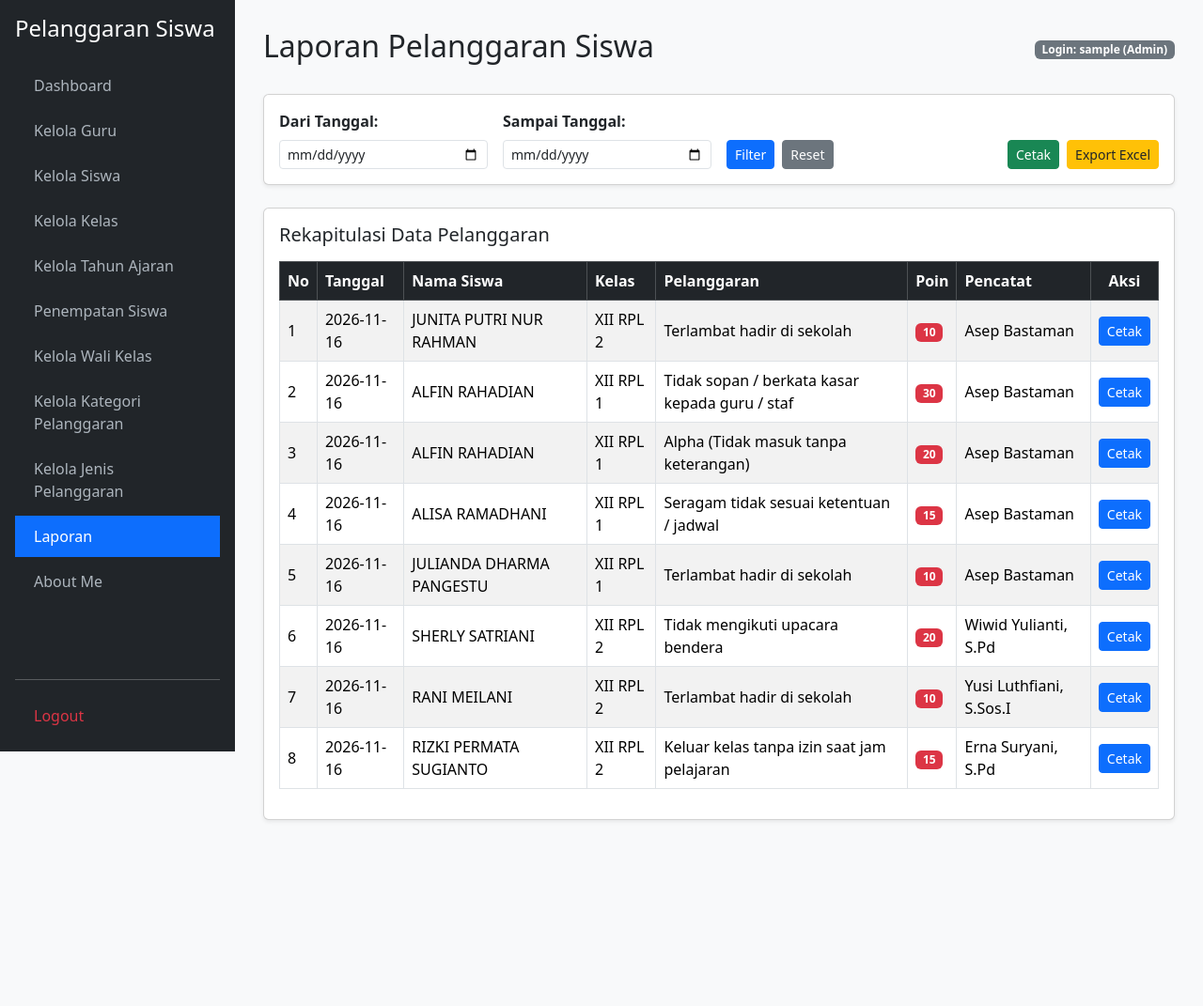
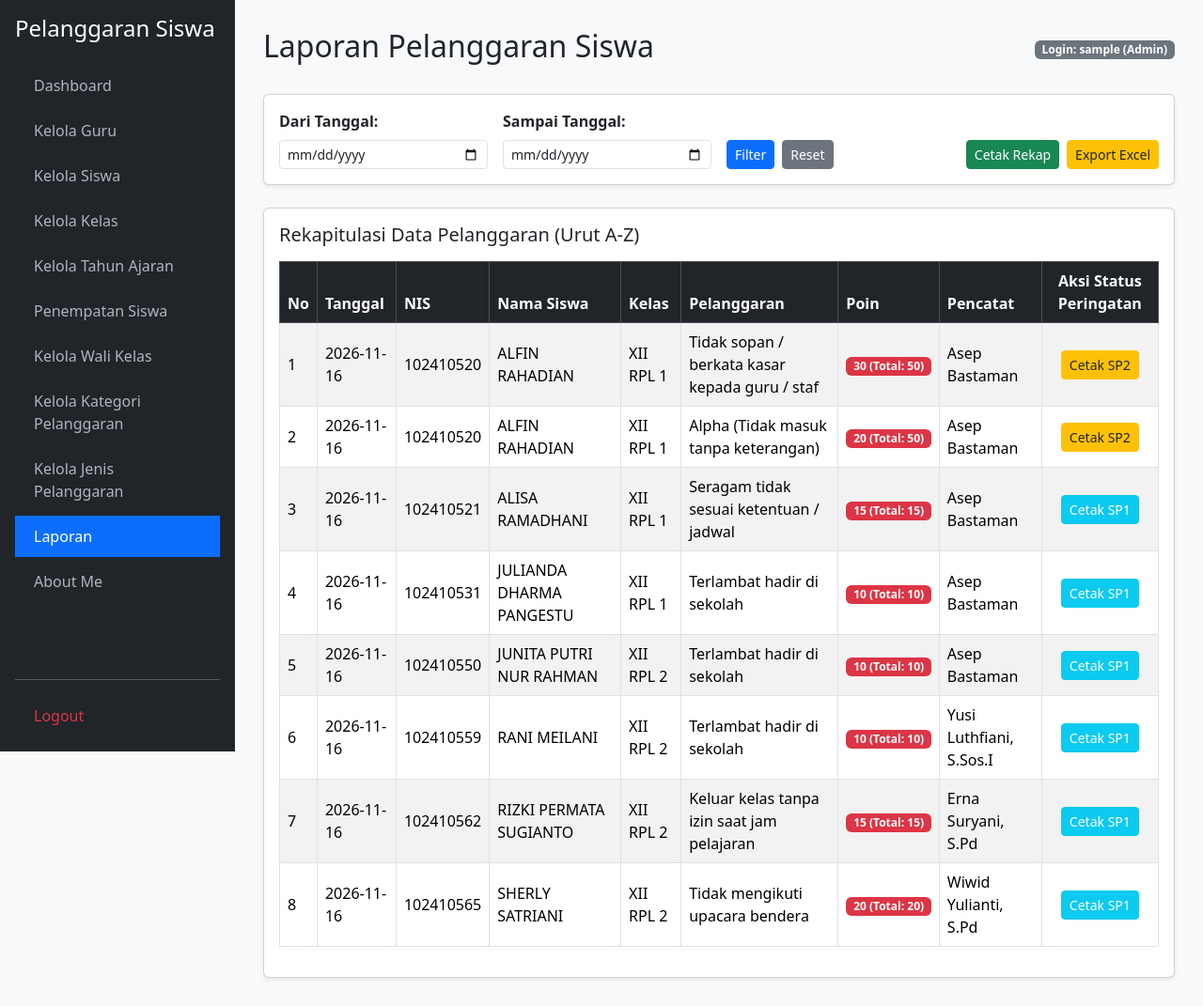
Before and after one commit to rijffput-a11y/ukk-2026, a PHP site: page /laporan.php in a window 1280 px wide. Shown: the whole page at 94% size. Before the commit the page ends 874 px from the top, so only its background shows below. Run offline with PHP 8.4, Linux system fonts and the light colour scheme; a user stored in the database is signed in; data comes from the database, SQL or seed files in the repository; both versions use the stored data as it was after the commit.

Commit message:
membenarkan cetak(sp) laporannya

```diff
--- a/laporan.php
+++ b/laporan.php
@@ -1,28 +1,19 @@
 <?php
 require_once 'koneksi.php';
 if (!isset($_SESSION['user_id'])) { header("Location: login.php"); exit(); }
-
-$role = $_SESSION['role'] ?? '';
-$user_id = $_SESSION['user_id'] ?? '';
+$role = $_SESSION['role'] ?? ''; $user_id = $_SESSION['user_id'] ?? '';
 $nama_user = $_SESSION['nama_user'] ?? $_SESSION['name'] ?? '';
 $is_wali_kelas = $_SESSION['is_wali_kelas'] ?? false;
-
-if ($role === 'guru' && !$is_wali_kelas) {
-    echo "<script>alert('Akses ditolak!'); window.location='dashboard.php';</script>";
-    exit();
-}
-
-$tgl_mulai = $_GET['tgl_mulai'] ?? '';
-$tgl_selesai = $_GET['tgl_selesai'] ?? '';
-$where_date = (!empty($tgl_mulai) && !empty($tgl_selesai)) ? "AND tanggal BETWEEN '".mysqli_real_escape_string($koneksi, $tgl_mulai)."' AND '".mysqli_real_escape_string($koneksi, $tgl_selesai)."'" : "";
-
+if ($role === 'guru' && !$is_wali_kelas) { echo "<script>alert('Akses ditolak!'); window.location='dashboard.php';</script>"; exit(); }
+$tgl_mulai = $_GET['tgl_mulai'] ?? ''; $tgl_selesai = $_GET['tgl_selesai'] ?? '';
+$where_date = (!empty($tgl_mulai) && !empty($tgl_selesai)) ? "AND p.tanggal BETWEEN '".mysqli_real_escape_string($koneksi, $tgl_mulai)."' AND '".mysqli_real_escape_string($koneksi, $tgl_selesai)."'" : "";
 if ($role === 'admin') {
-    $q_lap = mysqli_query($koneksi, "SELECT * FROM t_pelanggaran_siswa WHERE 1=1 $where_date ORDER BY tanggal DESC");
+    $q_lap = mysqli_query($koneksi, "SELECT p.*, s.nis FROM t_pelanggaran_siswa p LEFT JOIN t_siswa s ON p.siswa_id = s.id WHERE 1=1 $where_date ORDER BY p.nama_siswa ASC");
     $kelas_binaan = '';
 } else {
     $q_wk = mysqli_query($koneksi, "SELECT k.nama FROM t_wali_kelas tw JOIN t_kelas k ON tw.kelas_id = k.id JOIN t_guru g ON tw.guru_id = g.id WHERE (g.user_id = '$user_id' OR g.nama LIKE '%$nama_user%') AND tw.status_aktif = 1 LIMIT 1");
     $kelas_binaan = ($r_wk = mysqli_fetch_assoc($q_wk)) ? $r_wk['nama'] : '';
-    $q_lap = mysqli_query($koneksi, "SELECT * FROM t_pelanggaran_siswa WHERE nama_kelas = '$kelas_binaan' $where_date ORDER BY tanggal DESC");
+    $q_lap = mysqli_query($koneksi, "SELECT p.*, s.nis FROM t_pelanggaran_siswa p LEFT JOIN t_siswa s ON p.siswa_id = s.id WHERE p.nama_kelas = '$kelas_binaan' $where_date ORDER BY p.nama_siswa ASC");
 }
 ?>
 <!DOCTYPE html>
@@ -73,7 +64,6 @@ if ($role === 'admin') {
         <span class="badge bg-secondary">Login: <?= htmlspecialchars($nama_user); ?> (<?= ucfirst($role); ?>)</span>
     </div>
 
-    <!-- FILTER & TOMBOL AKSI -->
     <div class="card shadow-sm mb-4 no-print"><div class="card-body">
         <form method="GET" class="row g-3 align-items-end">
             <div class="col-md-3"><label class="form-label fw-bold">Dari Tanggal:</label><input type="date" name="tgl_mulai" class="form-control form-control-sm" value="<?= htmlspecialchars($tgl_mulai); ?>" required></div>
@@ -81,7 +71,7 @@ if ($role === 'admin') {
             <div class="col-md-6 d-flex gap-2">
                 <button type="submit" class="btn btn-primary btn-sm">Filter</button>
                 <a href="laporan.php" class="btn btn-secondary btn-sm">Reset</a>
-                <button type="button" onclick="window.print()" class="btn btn-success btn-sm ms-auto">Cetak</button>
+                <button type="button" onclick="window.print()" class="btn btn-success btn-sm ms-auto">Cetak Rekap</button>
                 <button type="button" onclick="exportExcel()" class="btn btn-warning btn-sm text-dark">Export Excel</button>
             </div>
         </form>
@@ -91,30 +81,40 @@ if ($role === 'admin') {
         <div class="alert alert-info">Kelas binaan Anda: <strong><?= htmlspecialchars($kelas_binaan); ?></strong></div>
     <?php endif; ?>
 
-    <!-- TABEL LAPORAN -->
-    <div class="card shadow-sm" id="area-tabel"><div class="card-body">
-        <h5 class="card-title mb-3">Rekapitulasi Data Pelanggaran</h5>
+    <div class="card shadow-sm"><div class="card-body">
+        <h5 class="card-title mb-3">Rekapitulasi Data Pelanggaran (Urut A-Z)</h5>
         <div class="table-responsive">
             <table class="table table-bordered table-striped align-middle" id="tabel-laporan">
                 <thead class="table-dark">
-                    <tr><th>No</th><th>Tanggal</th><th>Nama Siswa</th><th>Kelas</th><th>Pelanggaran</th><th>Poin</th><th>Pencatat</th><th class="no-print text-center">Aksi</th></tr>
+                    <tr><th>No</th><th>Tanggal</th><th>NIS</th><th>Nama Siswa</th><th>Kelas</th><th>Pelanggaran</th><th>Poin</th><th>Pencatat</th><th class="no-print text-center">Aksi Status Peringatan</th></tr>
                 </thead>
                 <tbody>
-                    <?php if ($q_lap && mysqli_num_rows($q_lap) > 0): $no = 1; while ($r = mysqli_fetch_assoc($q_lap)): ?>
-                    <tr id="row-<?= $r['id']; ?>">
+                    <?php if ($q_lap && mysqli_num_rows($q_lap) > 0): $no = 1; while ($r = mysqli_fetch_assoc($q_lap)):
+                        $sid = $r['siswa_id'] ?? '';
+                        $q_tot = !empty($sid) ? mysqli_query($koneksi, "SELECT SUM(poin) as total FROM t_pelanggaran_siswa WHERE siswa_id='$sid'") : mysqli_query($koneksi, "SELECT SUM(poin) as total FROM t_pelanggaran_siswa WHERE nama_siswa='".mysqli_real_escape_string($koneksi, $r['nama_siswa'])."'");
+                        $tp = (int)(mysqli_fetch_assoc($q_tot)['total'] ?? $r['poin']);
+                    ?>
+                    <tr>
                         <td><?= $no++; ?></td>
                         <td><?= $r['tanggal']; ?></td>
+                        <td><?= htmlspecialchars($r['nis'] ?? '-'); ?></td>
                         <td><?= htmlspecialchars($r['nama_siswa']); ?></td>
                         <td><?= htmlspecialchars($r['nama_kelas']); ?></td>
                         <td><?= htmlspecialchars($r['nama_pelanggaran']); ?></td>
-                        <td><span class="badge bg-danger"><?= $r['poin']; ?></span></td>
+                        <td><span class="badge bg-danger"><?= $r['poin']; ?> (Total: <?= $tp; ?>)</span></td>
                         <td><?= htmlspecialchars($r['nama_guru']); ?></td>
                         <td class="no-print text-center">
-                            <button type="button" onclick="cetakBaris('row-<?= $r['id']; ?>')" class="btn btn-primary btn-sm">Cetak</button>
+                            <?php if ($tp >= 75): ?>
+                                <button type="button" onclick="cetakSurat('SP3', '<?= htmlspecialchars($r['nama_siswa'], ENT_QUOTES); ?>', '<?= htmlspecialchars($r['nis'] ?? '-', ENT_QUOTES); ?>', '<?= htmlspecialchars($r['nama_kelas'], ENT_QUOTES); ?>', '<?= htmlspecialchars($r['nama_pelanggaran'], ENT_QUOTES); ?>', '<?= $tp; ?>', '<?= $r['tanggal']; ?>')" class="btn btn-dark btn-sm">Cetak SP3</button>
+                            <?php elseif ($tp >= 50): ?>
+                                <button type="button" onclick="cetakSurat('SP2', '<?= htmlspecialchars($r['nama_siswa'], ENT_QUOTES); ?>', '<?= htmlspecialchars($r['nis'] ?? '-', ENT_QUOTES); ?>', '<?= htmlspecialchars($r['nama_kelas'], ENT_QUOTES); ?>', '<?= htmlspecialchars($r['nama_pelanggaran'], ENT_QUOTES); ?>', '<?= $tp; ?>', '<?= $r['tanggal']; ?>')" class="btn btn-warning btn-sm text-dark">Cetak SP2</button>
+                            <?php else: ?>
+                                <button type="button" onclick="cetakSurat('SP1', '<?= htmlspecialchars($r['nama_siswa'], ENT_QUOTES); ?>', '<?= htmlspecialchars($r['nis'] ?? '-', ENT_QUOTES); ?>', '<?= htmlspecialchars($r['nama_kelas'], ENT_QUOTES); ?>', '<?= htmlspecialchars($r['nama_pelanggaran'], ENT_QUOTES); ?>', '<?= $tp; ?>', '<?= $r['tanggal']; ?>')" class="btn btn-info btn-sm text-white">Cetak SP1</button>
+                            <?php endif; ?>
                         </td>
                     </tr>
                     <?php endwhile; else: ?>
-                    <tr><td colspan="8" class="text-center text-muted">Belum ada data laporan pelanggaran.</td></tr>
+                    <tr><td colspan="9" class="text-center text-muted">Belum ada data laporan pelanggaran.</td></tr>
                     <?php endif; ?>
                 </tbody>
             </table>
@@ -123,41 +123,23 @@ if ($role === 'admin') {
 </div>
 
 <script>
-function cetakBaris(rowId) {
-    let rowContent = document.getElementById(rowId).innerHTML;
-    let win = window.open('', '', 'height=500,width=800');
-    win.document.write('<html><head><title>Cetak Pelanggaran</title>');
-    win.document.write('<link href="https://cdn.jsdelivr.net/npm/bootstrap@5.3.2/dist/css/bootstrap.min.css" rel="stylesheet">');
-    win.document.write('</head><body class="p-4">');
-    win.document.write('<h4>Detail Pelanggaran Siswa</h4><hr>');
-    win.document.write('<table class="table table-bordered"><thead class="table-dark"><tr><th>No</th><th>Tanggal</th><th>Nama Siswa</th><th>Kelas</th><th>Pelanggaran</th><th>Poin</th><th>Pencatat</th></tr></thead><tbody><tr>');
-    win.document.write(rowContent.replace(/<td class="no-print.*?>.*?<\/td>/g, ''));
-    win.document.write('</tr></tbody></table>');
+function cetakSurat(jenisSP, namaSiswa, nis, kelas, pelanggaran, poin, tanggal) {
+    let win = window.open('', '', 'height=750,width=850');
+    win.document.write('<html><head><title>Surat ' + jenisSP + '</title><link href="https://cdn.jsdelivr.net/npm/bootstrap@5.3.2/dist/css/bootstrap.min.css" rel="stylesheet"><style>body { padding: 40px; font-family: Arial, sans-serif; }</style></head><body>');
+    win.document.write('<div class="text-center mb-4"><h5>PEMERINTAH PROVINSI / KABUPATEN</h5><h4>SEKOLAH MENENGAH KEJURUAN (SMK)</h4><hr></div>');
+    win.document.write('<h4 class="text-center mb-4">SURAT ' + jenisSP + '</h4>');
+    win.document.write('<p>Kepada Yth.<br>Orang Tua/Wali Murid: <strong>' + namaSiswa + '</strong> (Kelas: ' + kelas + ' / NIS: ' + nis + ')<br>di Tempat</p>');
+    win.document.write('<p>Dengan hormat, siswa/i tersebut memiliki total akumulasi poin <strong>' + poin + '</strong> dengan pelanggaran terakhir: <strong>' + pelanggaran + '</strong> pada tanggal ' + tanggal + '.</p>');
+    win.document.write('<br><table width="100%"><tr><td align="center">Orang Tua / Wali<br><br><br>( ____________ )</td><td align="center">Wali Kelas / Guru BK<br><br><br>( ____________ )</td></tr></table>');
     win.document.write('</body></html>');
     setTimeout(() => { win.print(); win.close(); }, 500);
 }
-
 function exportExcel() {
-    let cloneTable = document.getElementById('tabel-laporan').cloneNode(true);
-
-    // Hapus kolom aksi (th dan td yang memiliki kelas no-print) agar bersih di excel
-    let noPrintElements = cloneTable.querySelectorAll('.no-print');
-    noPrintElements.forEach(el => el.remove());
-
-    let tableHTML = cloneTable.outerHTML;
-
-    let excelTemplate = `
-        <html xmlns:o="urn:schemas-microsoft-com:office:office" xmlns:x="urn:schemas-microsoft-com:office:excel" xmlns="http://www.w3.org/TR/REC-html40">
-        <head><meta charset="utf-8">
-        <style>table { border-collapse: collapse; width: 100%; } th, td { border: 1px solid black; padding: 5px; text-align: left; }</style>
-        </head><body><table>${tableHTML}</table></body></html>
-    `;
-    let blob = new Blob([excelTemplate], { type: 'application/vnd.ms-excel' });
-    let url = URL.createObjectURL(blob);
+    let t = document.getElementById('tabel-laporan').cloneNode(true);
+    t.querySelectorAll('.no-print').forEach(el => el.remove());
     let a = document.createElement('a');
-    a.href = url;
-    a.download = 'Laporan_Pelanggaran_Siswa.xls';
-    a.click();
+    a.href = URL.createObjectURL(new Blob([`<html xmlns:o="urn:schemas-microsoft-com:office:office" xmlns:x="urn:schemas-microsoft-com:office:excel" xmlns="http://www.w3.org/TR/REC-html40"><head><meta charset="utf-8"><style>table{border-collapse:collapse;width:100%;}th,td{border:1px solid black;padding:5px;}</style></head><body><table>${t.outerHTML}</table></body></html>`], { type: 'application/vnd.ms-excel' }));
+    a.download = 'Laporan_Pelanggaran_Siswa.xls'; a.click();
 }
 </script>
 <script src="https://cdn.jsdelivr.net/npm/bootstrap@5.3.2/dist/js/bootstrap.bundle.min.js"></script>
```
Also changed, not shown: db_ukk_2026.sql (+13 -6 lines).
